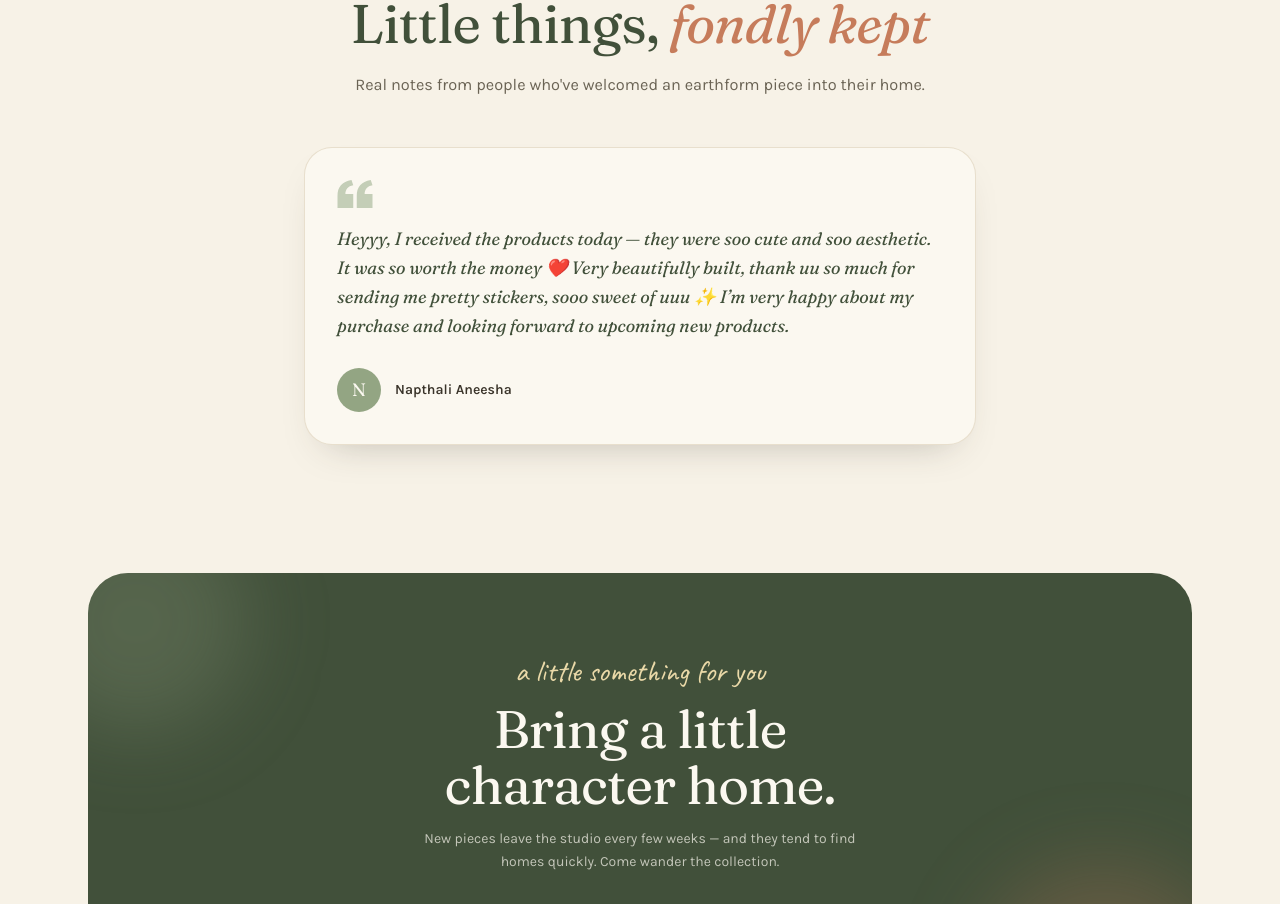
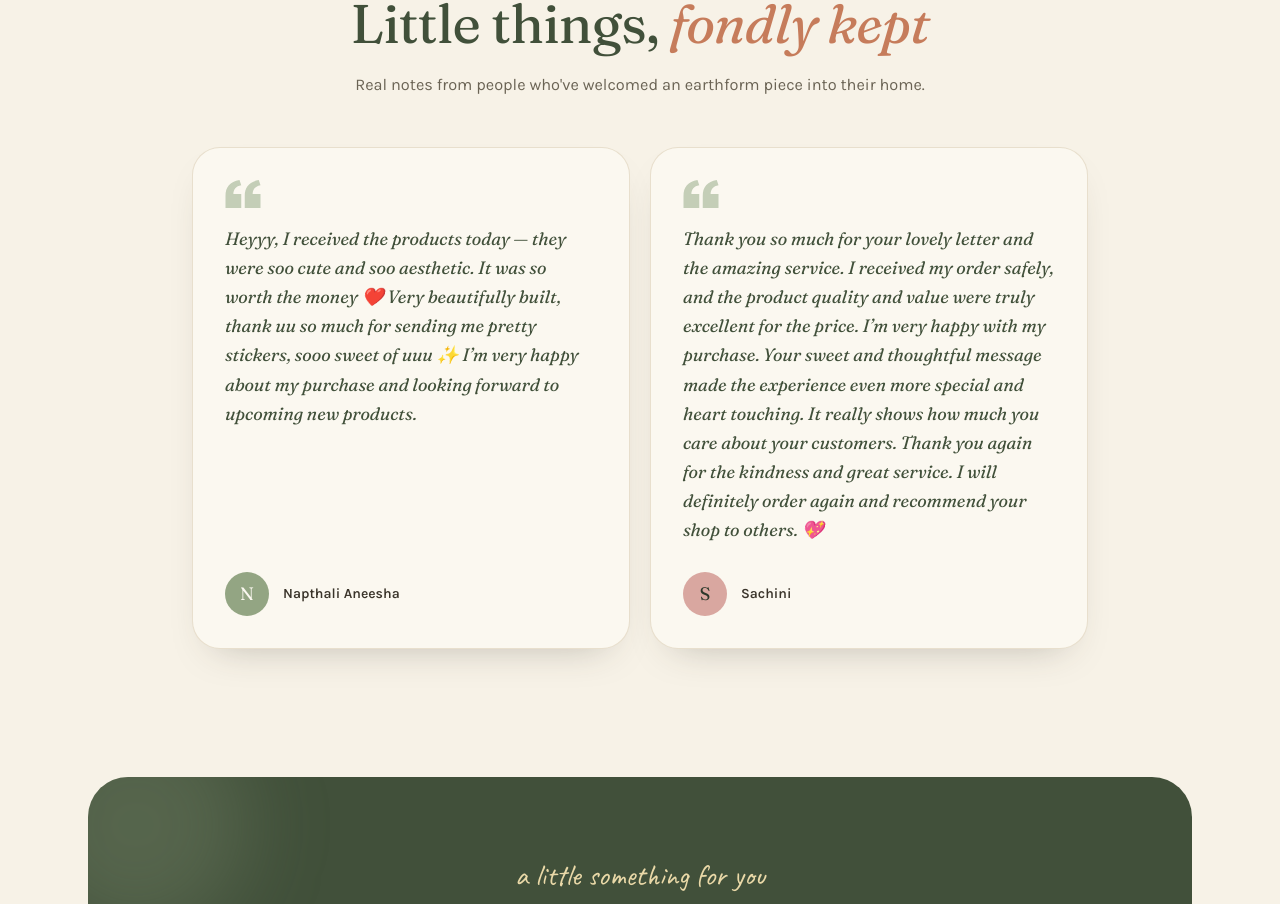
Before and after one commit to Ashfaq-network/earthform, a React (Vite) app: page / in a window 1280 px wide. Shown: the part 2770-3674 px from the top of the page. Built offline with nearby package versions, Linux system fonts and the light colour scheme.

Commit message:
Add Sachini review

```diff
--- a/src/data/reviews.js
+++ b/src/data/reviews.js
@@ -6,4 +6,11 @@ export const reviews = [
     initial: 'N',
     tone: 'sage',
   },
+  {
+    quote:
+      'Thank you so much for your lovely letter and the amazing service. I received my order safely, and the product quality and value were truly excellent for the price. I’m very happy with my purchase. Your sweet and thoughtful message made the experience even more special and heart touching. It really shows how much you care about your customers. Thank you again for the kindness and great service. I will definitely order again and recommend your shop to others. 💖',
+    name: 'Sachini',
+    initial: 'S',
+    tone: 'rose',
+  },
 ]
--- a/src/pages/Home.jsx
+++ b/src/pages/Home.jsx
@@ -324,7 +324,11 @@ export default function Home() {
 
           <div
             className={`mt-12 grid gap-5 ${
-              reviews.length > 1 ? 'md:grid-cols-2 lg:grid-cols-3' : 'mx-auto max-w-2xl'
+              reviews.length === 1
+                ? 'mx-auto max-w-2xl'
+                : reviews.length === 2
+                  ? 'mx-auto max-w-4xl md:grid-cols-2'
+                  : 'md:grid-cols-2 lg:grid-cols-3'
             }`}
           >
             {reviews.map((review) => (
```
